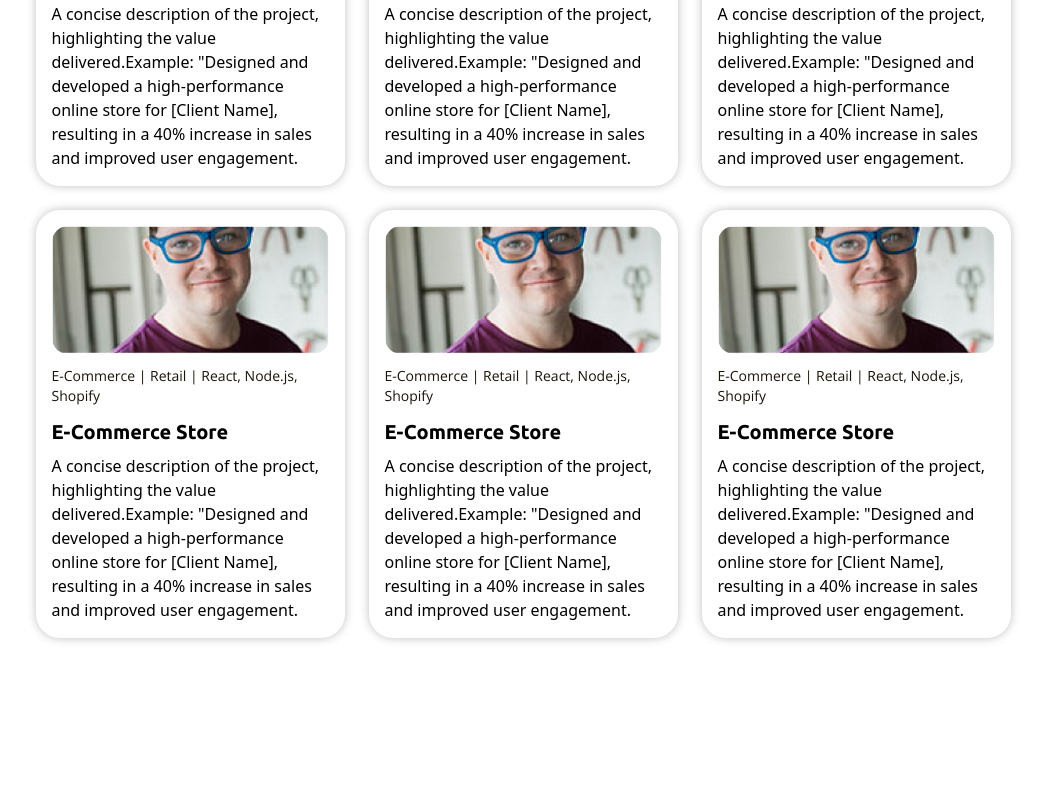
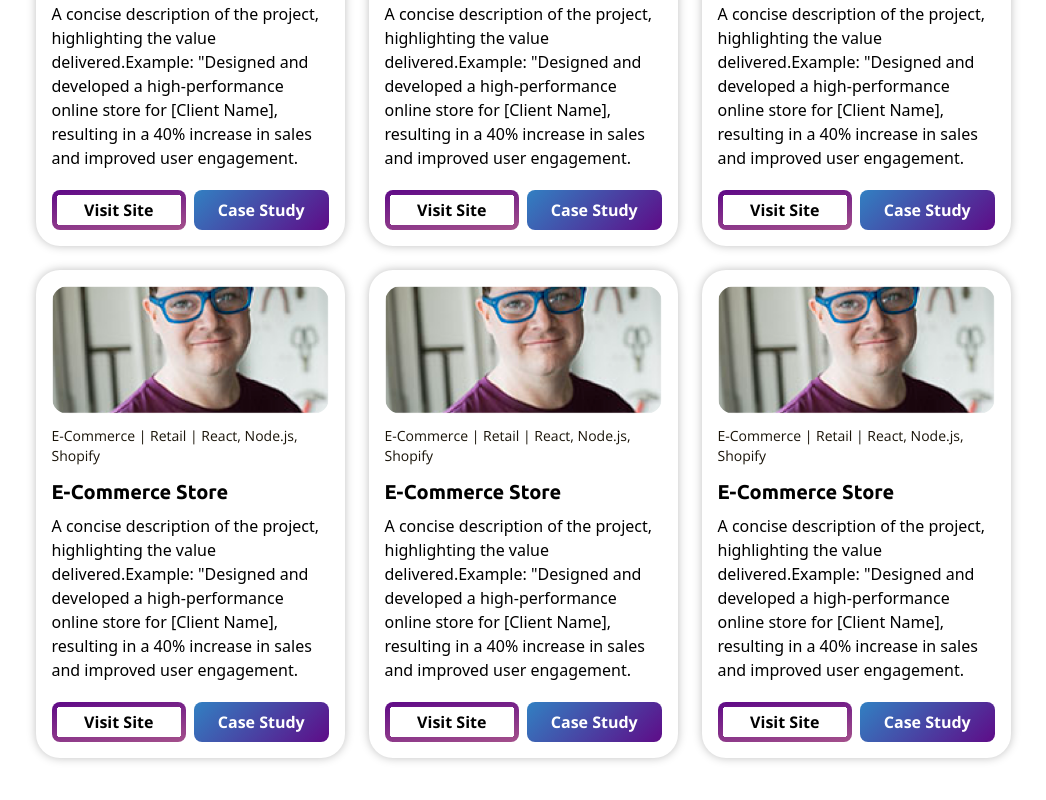
Before and after one commit to DevAttaKhan/netwinds, a Next.js app: page / in a window 1280 px wide. Shown: the part 4292-5092 px from the top of the page, without its empty margins (117-1163 px from the left). Before the commit the page ends 5042 px from the top, so only its background shows below. Built offline with nearby package versions, Linux system fonts and the light colour scheme.

Commit message:
added buttons to project card

```diff
--- a/src/components/common/project-card.tsx
+++ b/src/components/common/project-card.tsx
@@ -20,6 +20,15 @@ export const ProjectCard: React.FC<Props> = ({
       <p className="text-text text-sm font-secondary mb-3">{meta}</p>
       <h5 className="font-bold font-primary text-xl mb-2">{title}</h5>
       <p>{description}</p>
+
+      <div className="flex items-center justify-between gap-2 mt-5">
+        <button className="border-gradient py-2 flex-1 font-secondary font-bold rounded-lg">
+          Visit Site
+        </button>
+        <button className="gradient-animation py-2 flex-1 font-secondary text-white font-bold rounded-lg">
+          Case Study
+        </button>
+      </div>
     </div>
   );
 };
--- a/src/components/sections/home/projects.tsx
+++ b/src/components/sections/home/projects.tsx
@@ -14,7 +14,7 @@ export const Projects = () => {
           </p>
         </div>
 
-        <div className="mx-auto mt-14 md:mt-20 lg:mt-28 grid content-center grid-cols-[repeat(auto-fit,minmax(250px,1fr))] gap-6  ">
+        <div className="mx-auto mt-14 md:mt-20 lg:mt-28 grid content-center grid-cols-[repeat(auto-fit,minmax(300px,1fr))] gap-6  ">
           {PROJECTS.projects.map((project) => (
             <ProjectCard key={project.id} data={project} />
           ))}
```
